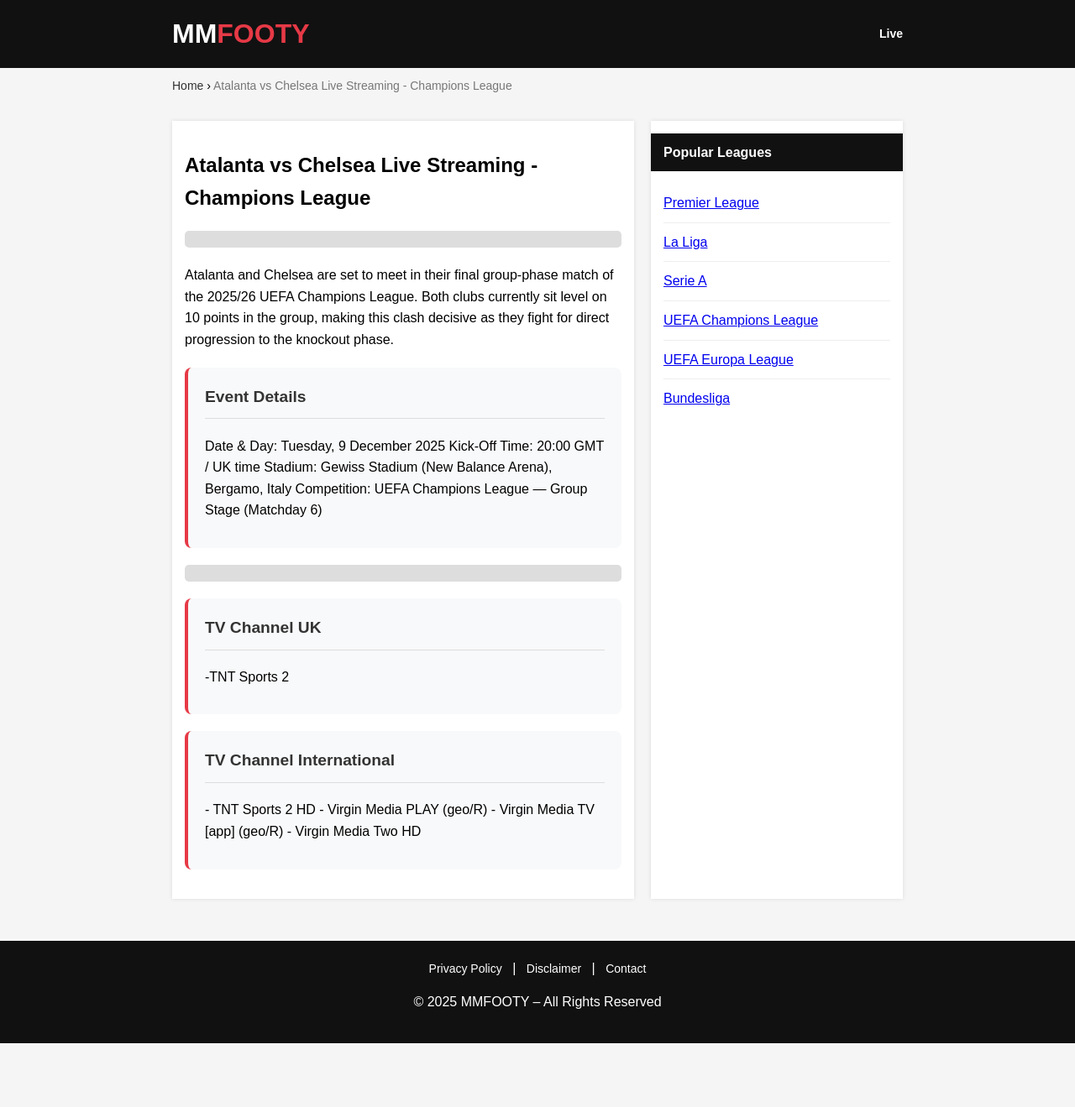
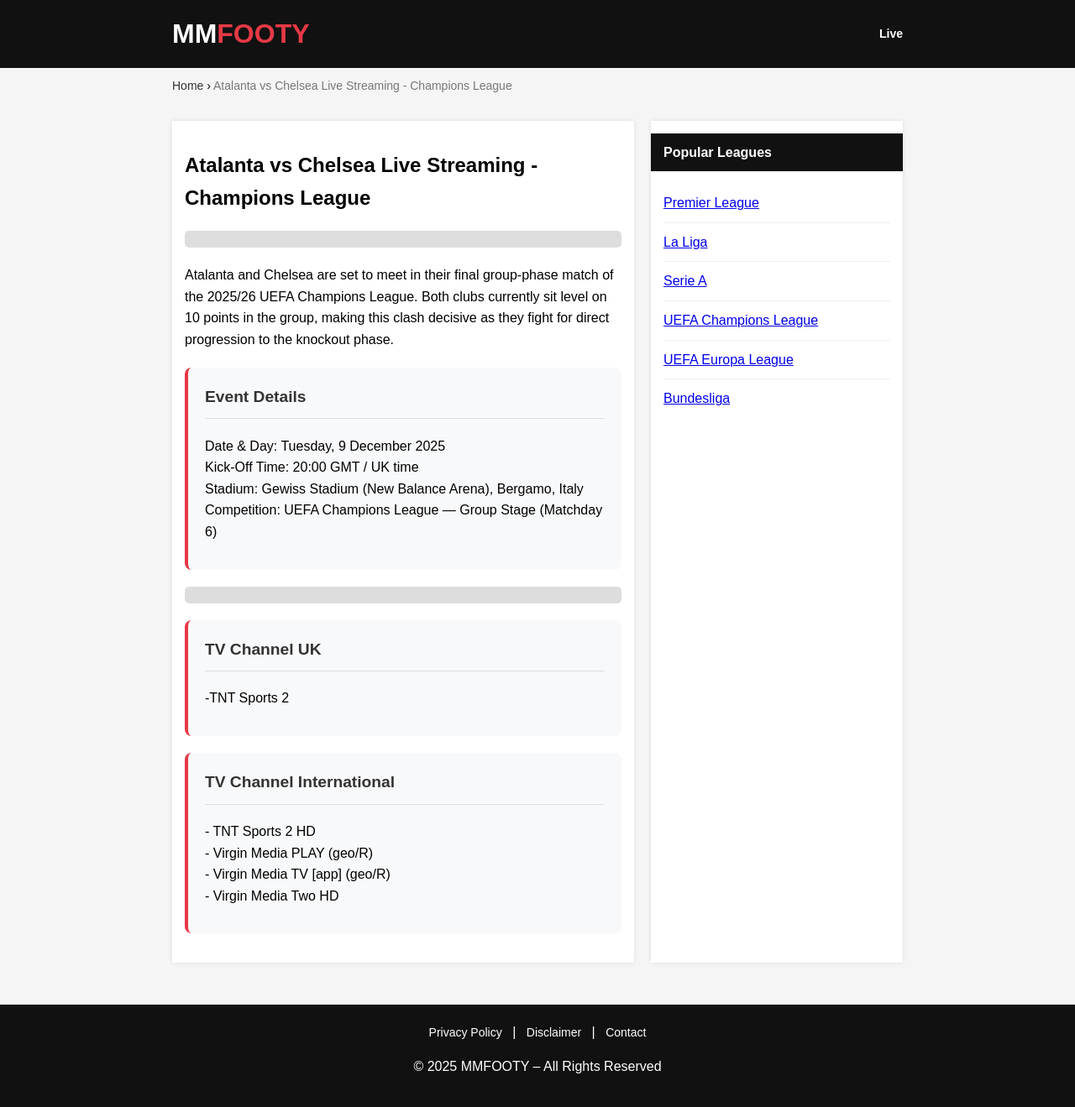
Before and after one commit to mozwav/blog1, a Jekyll site: the page built from _posts/2025-01-01-chelsea.md, in a window 1280 px wide. Shown: the whole page at 84% size. Built offline with Jekyll 4.4.1, drawn with Linux system fonts in a browser that asks for light colours; some web fonts are replaced; before the commit the page ends 1243 px from its top, so only the background shows below that.

```diff
--- a/_posts/2025-01-01-chelsea.md
+++ b/_posts/2025-01-01-chelsea.md
@@ -14,10 +14,10 @@ Atalanta and Chelsea are set to meet in their final group-phase match of the 202
 <div class="event-details">
     <h3>Event Details</h3>
     <div class="detail-item">
-        Date & Day: Tuesday, 9 December 2025
-        Kick-Off Time: 20:00 GMT / UK time
-        Stadium: Gewiss Stadium (New Balance Arena), Bergamo, Italy
-        Competition: UEFA Champions League — Group Stage (Matchday 6)
+        Date & Day: Tuesday, 9 December 2025<br/>
+        Kick-Off Time: 20:00 GMT / UK time<br/>
+        Stadium: Gewiss Stadium (New Balance Arena), Bergamo, Italy <br/>
+        Competition: UEFA Champions League — Group Stage (Matchday 6)<br/>
     </div>
     </div>
 
@@ -33,9 +33,9 @@ Atalanta and Chelsea are set to meet in their final group-phase match of the 202
 <div class="event-details">
     <h3>TV Channel International</h3>
     <div class="detail-item">
-        - TNT Sports 2 HD
-        - Virgin Media PLAY (geo/R)
-        - Virgin Media TV [app] (geo/R)
-        - Virgin Media Two HD
+        - TNT Sports 2 HD<br/>
+        - Virgin Media PLAY (geo/R)<br/>
+        - Virgin Media TV [app] (geo/R)<br/>
+        - Virgin Media Two HD<br/>
     </div>
     </div>
```
